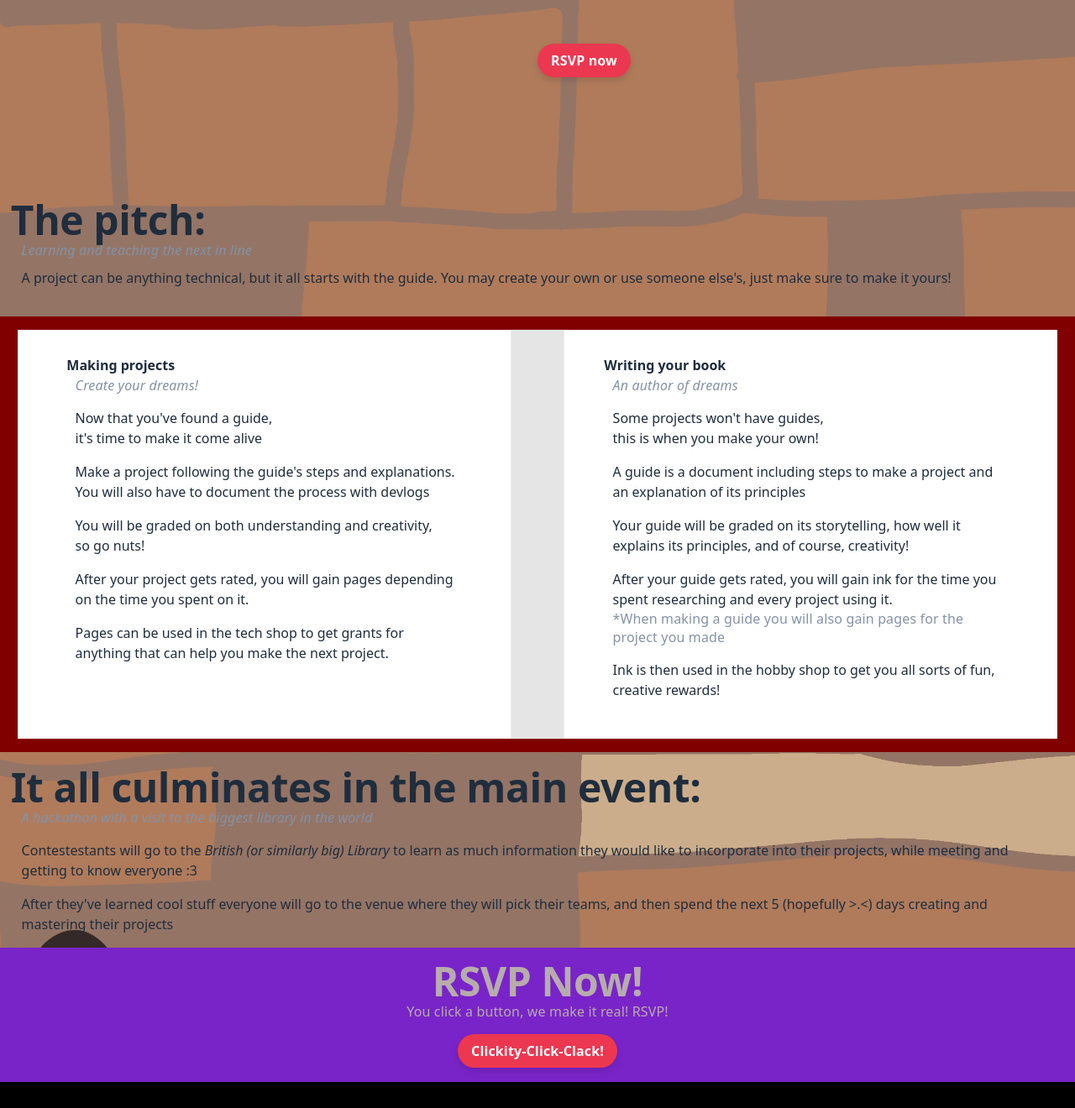
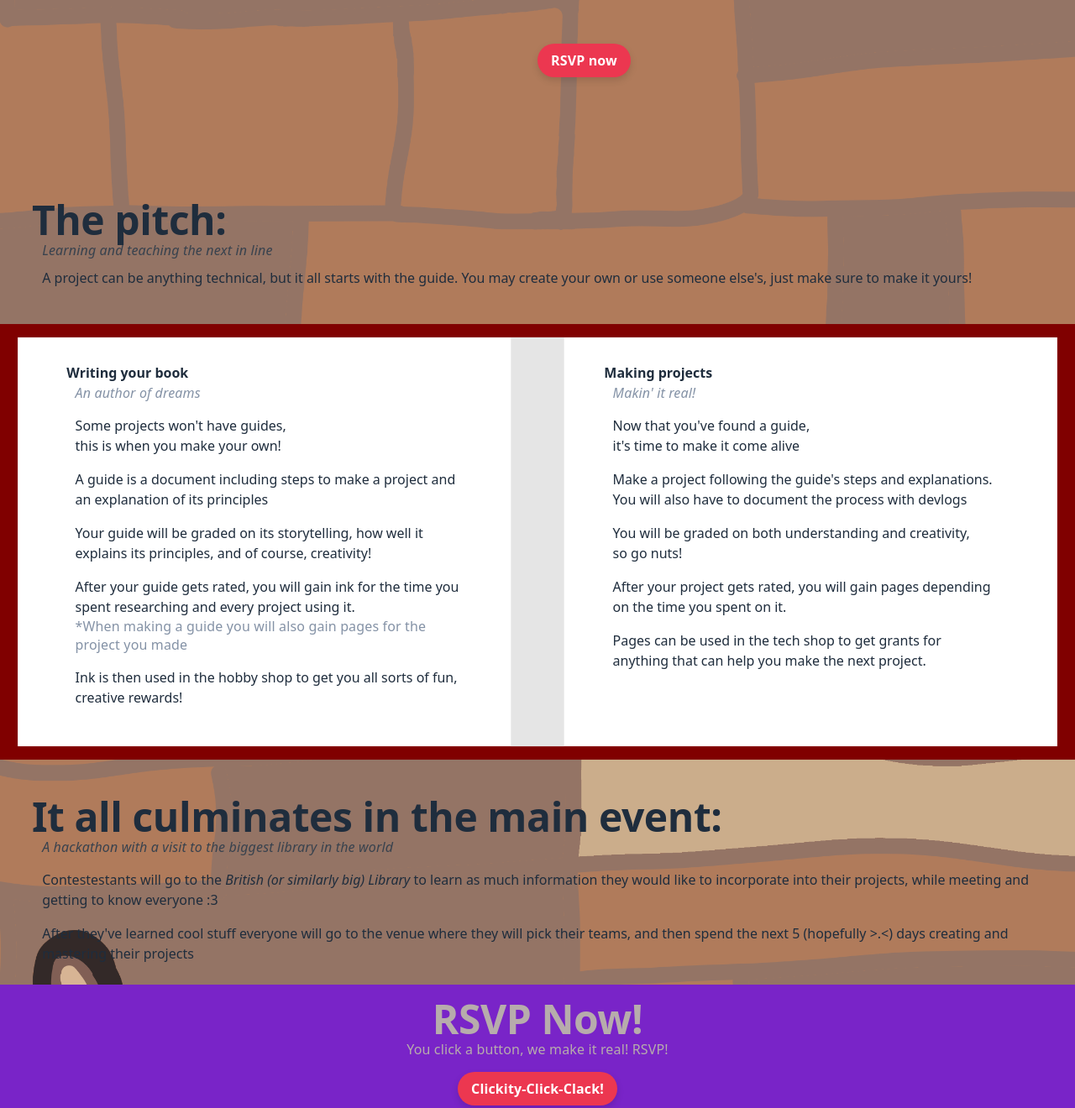
Before and after one commit to By-Koy/library-ysws, a plain HTML site: page index.html in a window 1280 px wide. Shown: the part 588-1908 px from the top of the page at 84% size. Drawn offline with Linux system fonts and the light colour scheme; a web font is replaced by a local one.

Commit message:
Feat: finishing touches

```diff
--- a/index.html
+++ b/index.html
@@ -22,27 +22,14 @@
   </header>
 
   <body>
-      <div style="margin-top: 2%;">
+      <div style="margin: 2%;">
         <h class="title" style="margin-left: 1%;">The pitch:</h>
-        <p class="caption" style="margin-top: 1px; margin-bottom: 0;"> <i>Learning and teaching the next in line</i> </p>
+        <p class="caption nonWhite" style="margin-top: 1px; margin-bottom: 0;"> <i>Learning and teaching the next in line</i> </p>
         <p style="margin-top: 10px;">A project can be anything technical, but it all starts with the guide. You may create your own or use someone else's, just make sure to make it yours!</p>
 
       </div>
 
       <div style="display: flex; margin: 0; background-image: url(images/book.svg); background-position: center; background-size: contain; background-clip: content-box;   background-repeat: no-repeat;">
-        <div id="projects" class="books">
-          <h class="heading" style="margin-left: 3%;"> Making projects </h>
-          <p class="caption" style="margin-top: 1px;"> <i>Create your dreams!</i> </p>
-          <p style="margin-bottom: 0;"> Now that you've found a guide, </p>
-          <p style="margin-top: 0;"> it's time to make it come alive </p>
-          <p style="margin-bottom: 0;"> Make a project following the guide's steps and explanations. </p>
-          <p style="margin-top: 0;"> You will also have to document the process with devlogs </p>
-          <p style="margin-bottom: 0;"> You will be graded on both understanding and creativity, </p>
-          <p style="margin-top: 0;"> so go nuts! </p>
-          <p> After your project gets rated, you will gain pages depending on the time you spent on it. </p>
-          <p> Pages can be used in the tech shop to get grants for anything that can help you make the next project. </p>
-        </div>
-
         <div id="guides" class="books">
           <h class="heading" style="margin-left: 3%;"> Writing your book </h>
           <p class="caption" style="margin-top: 1px;"> <i>An author of dreams</i> </p>
@@ -54,11 +41,24 @@
           <p class="caption" style="margin-top: 0px;"> *When making a guide you will also gain pages for the project you made </p>
           <p> Ink is then used in the hobby shop to get you all sorts of fun, creative rewards! </p>
           </div>
+
+        <div id="projects" class="books">
+          <h class="heading" style="margin-left: 3%;"> Making projects </h>
+          <p class="caption" style="margin-top: 1px;"> <i>Makin' it real!</i> </p>
+          <p style="margin-bottom: 0;"> Now that you've found a guide, </p>
+          <p style="margin-top: 0;"> it's time to make it come alive </p>
+          <p style="margin-bottom: 0;"> Make a project following the guide's steps and explanations. </p>
+          <p style="margin-top: 0;"> You will also have to document the process with devlogs </p>
+          <p style="margin-bottom: 0;"> You will be graded on both understanding and creativity, </p>
+          <p style="margin-top: 0;"> so go nuts! </p>
+          <p> After your project gets rated, you will gain pages depending on the time you spent on it. </p>
+          <p> Pages can be used in the tech shop to get grants for anything that can help you make the next project. </p>
+        </div>
       </div>
 
-      <div id="event" style="position: static;">
+      <div id="event" style="position: static; margin: 2%;">
         <h class="title" style="margin-left: 1%;"> It all culminates in the main event: </h>
-        <p class="caption" style="margin-top: 1px;"> <i>A hackathon with a visit to the biggest library in the world</i> </p>
+        <p class="caption nonWhite" style="margin-top: 1px;"> <i>A hackathon with a visit to the biggest library in the world</i> </p>
         <p> Contestestants will go to the <i>British (or similarly big) Library</i> to learn as much information they would like to incorporate into their projects, while meeting and getting to know everyone :3  </p>
         <p> After they've learned cool stuff everyone will go to the venue where they will pick their teams, and then spend the next 5 (hopefully >.<) days creating and mastering their projects </p>
       </div>
--- a/style.css
+++ b/style.css
@@ -59,6 +59,11 @@ header .rsvpButton {
 
 }
 
+.caption.nonWhite {
+  color: #38424e; /* Similar to HC slate */
+}
+
+
 div .books {
   height: available;
   margin: 5%;
```
